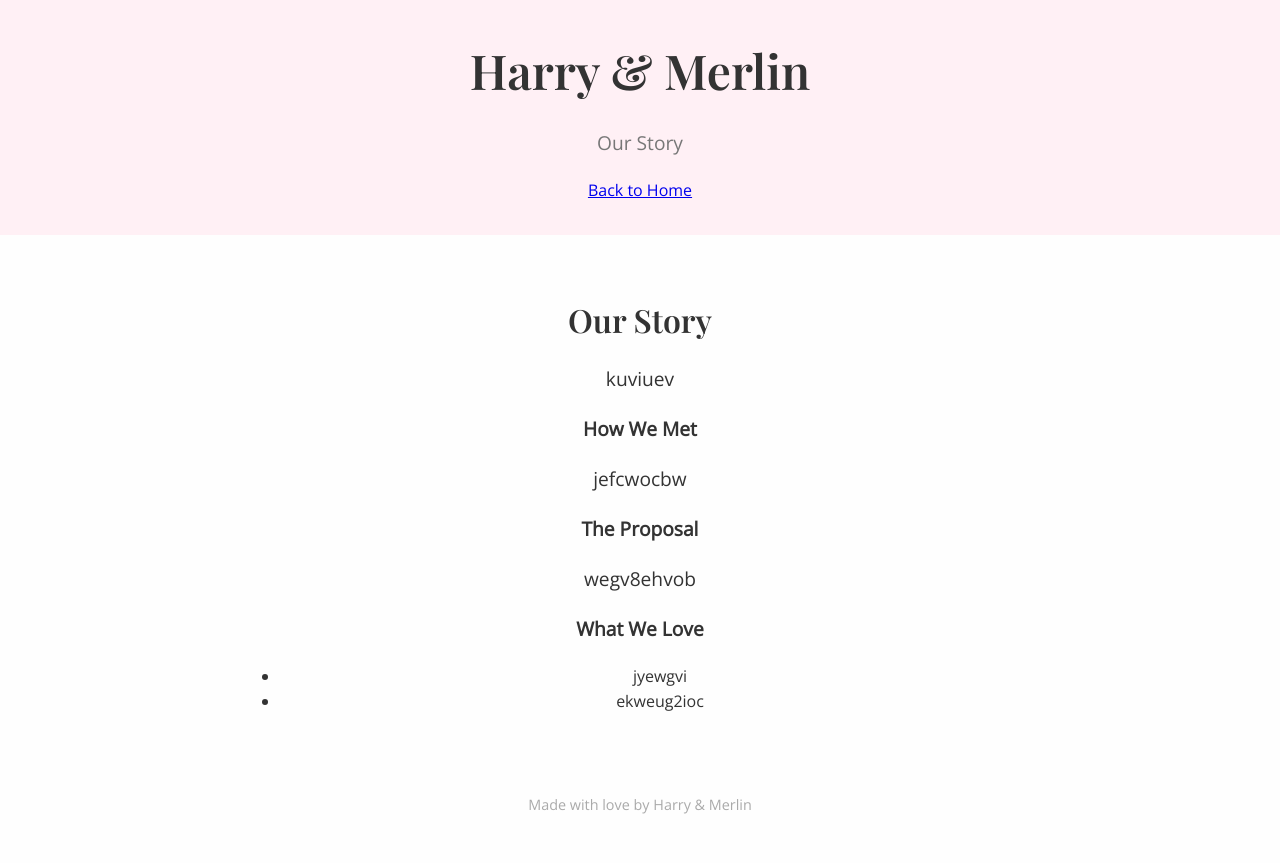
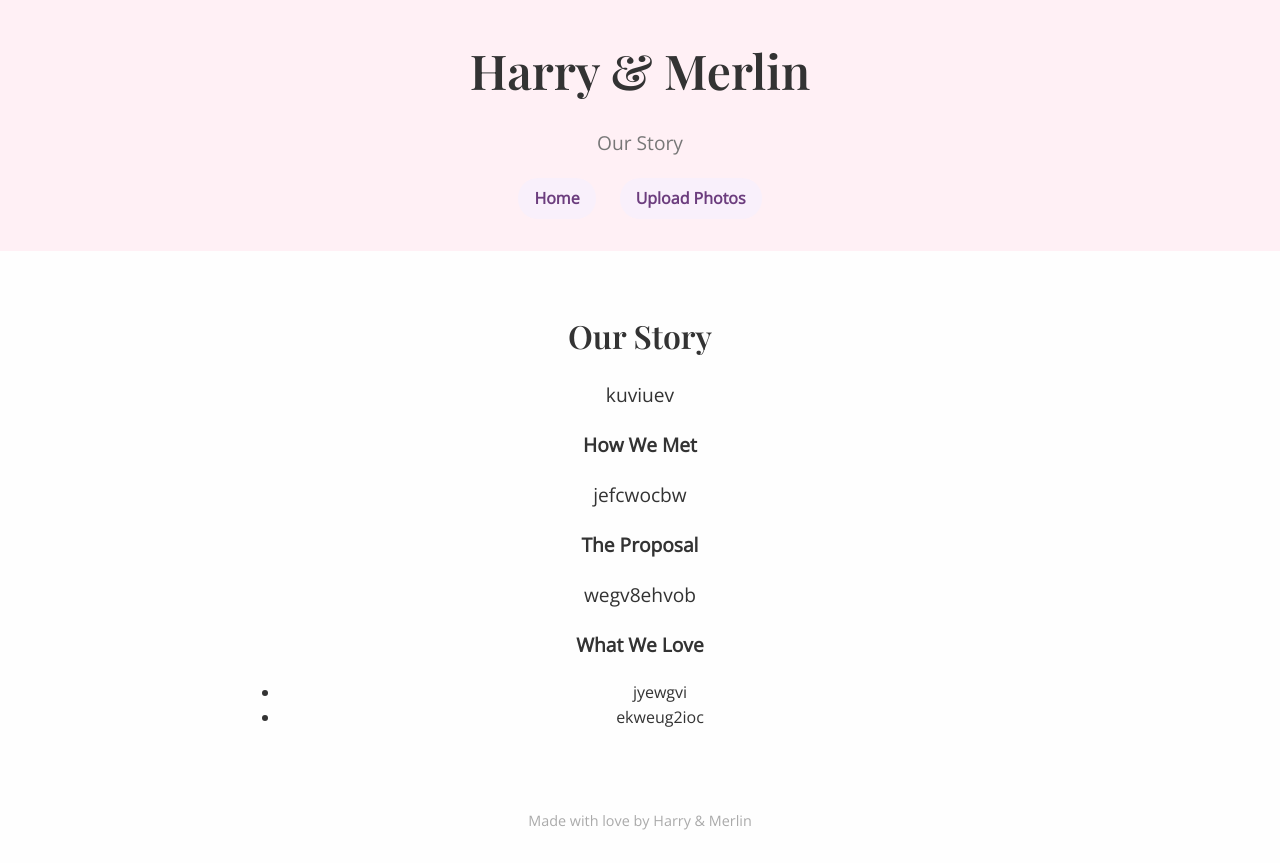
Before and after one commit to HLebeter/WeddingWebsite, a plain HTML site: page about.html in a window 1280 px wide. Drawn offline with nearby package versions, Linux system fonts and the light colour scheme.

Commit message:
Update about.html

```diff
--- a/about.html
+++ b/about.html
@@ -12,8 +12,10 @@
   <header>
     <h1>Harry & Merlin</h1>
     <p class="date">Our Story</p>
-    <nav>
-      <a href="index.html">Back to Home</a>
+
+    <nav class="nav-links">
+      <a href="index.html" target="_blank">Home</a>
+      <a href="photos.html" target="_blank">Upload Photos</a>
     </nav>
   </header>
 
```
